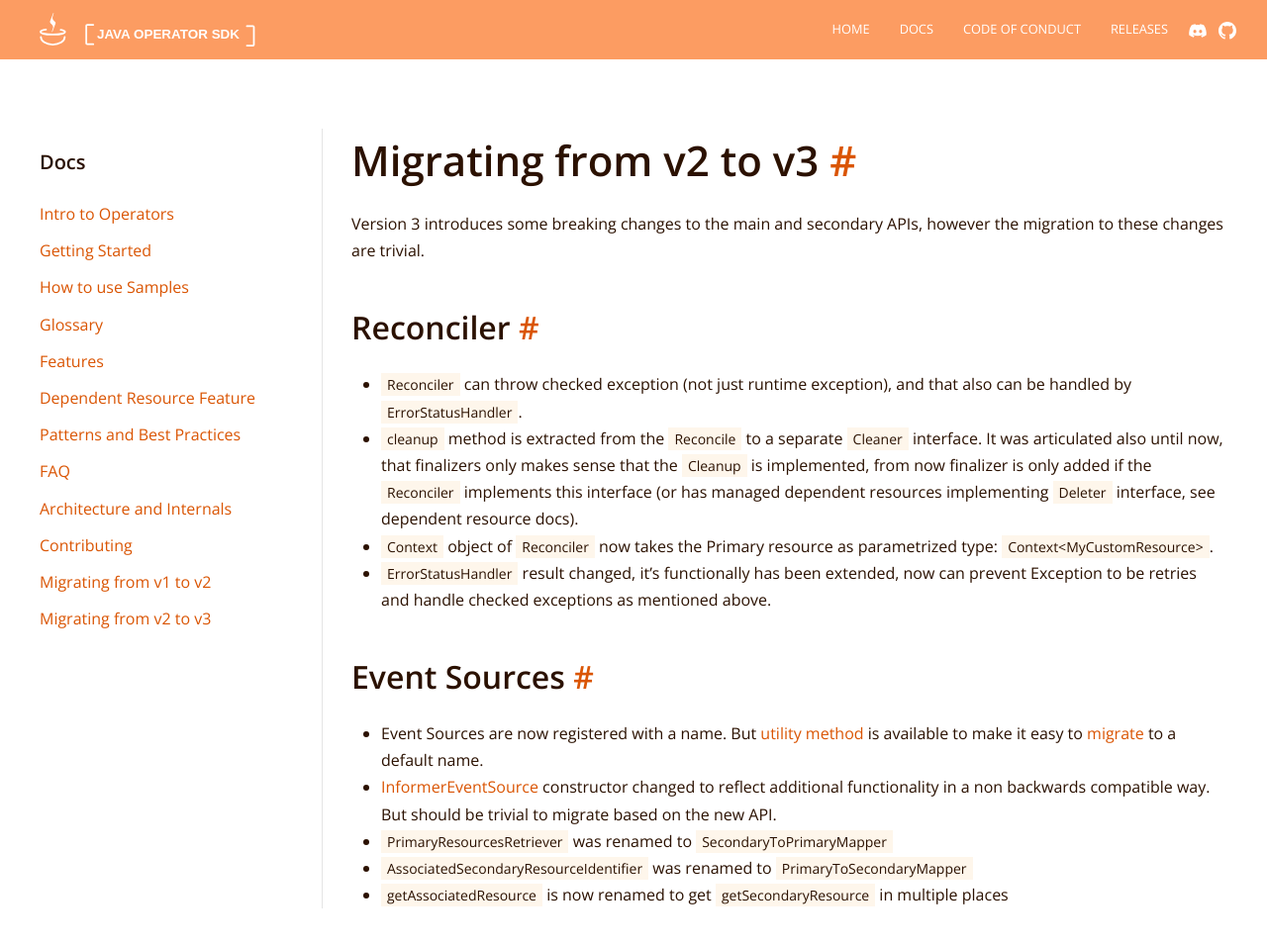
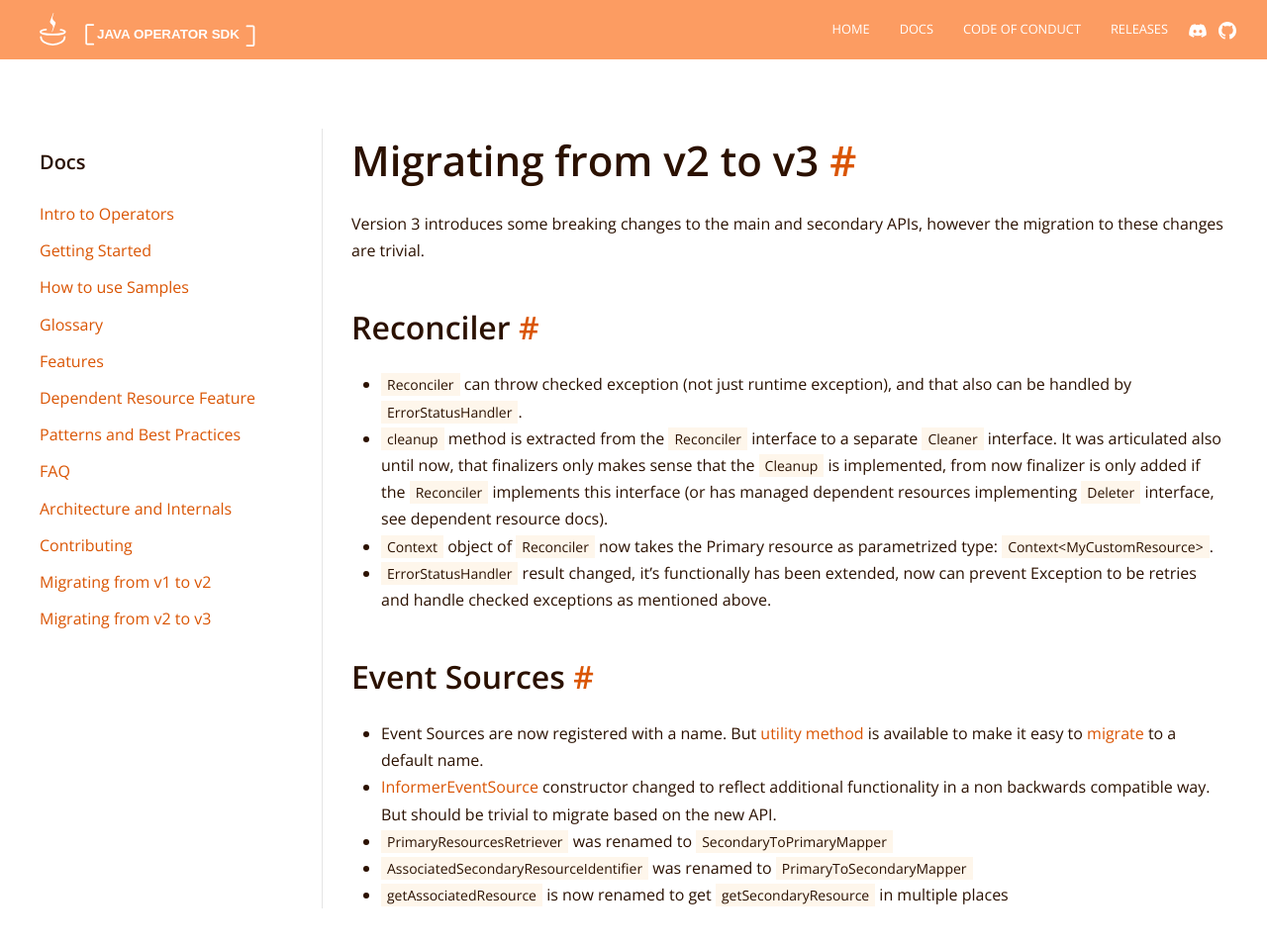
Before and after one commit to operator-framework/java-operator-sdk, a Jekyll site: the page built from docs/documentation/v3-migration.md, in a window 1280 px wide and 988 px high. Shown: the top 957 px of the window at 99% size. Built offline with Jekyll 4.4.1, drawn with Linux system fonts in a browser that asks for light colours; nearby versions of some CDN libraries.

Commit message:
Update docs/documentation/v3-migration.md
Co-authored-by: Chris Laprun <metacosm@users.noreply.github.com>

```diff
--- a/docs/documentation/v3-migration.md
+++ b/docs/documentation/v3-migration.md
@@ -14,7 +14,7 @@ trivial.
 
 - [`Reconciler`](https://github.com/java-operator-sdk/java-operator-sdk/blob/67d8e25c26eb92392c6d2a9eb39ea6dddbbfafcc/operator-framework-core/src/main/java/io/javaoperatorsdk/operator/api/reconciler/Reconciler.java#L16-L16)
   can throw checked exception (not just runtime exception), and that also can be handled by `ErrorStatusHandler`.
-- `cleanup` method is extracted from the `Reconcile` to a
+- `cleanup` method is extracted from the `Reconciler` interface to a
   separate [`Cleaner`](https://github.com/java-operator-sdk/java-operator-sdk/blob/main/operator-framework-core/src/main/java/io/javaoperatorsdk/operator/api/reconciler/Cleaner.java)
   interface. It was articulated also until now, that finalizers only makes sense that the `Cleanup` is implemented, from
   now finalizer is only added if the `Reconciler` implements this interface (or has managed dependent resources
```
